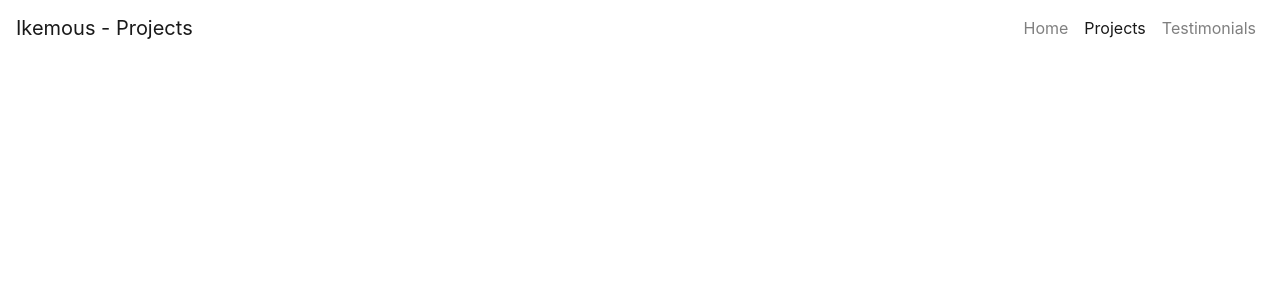
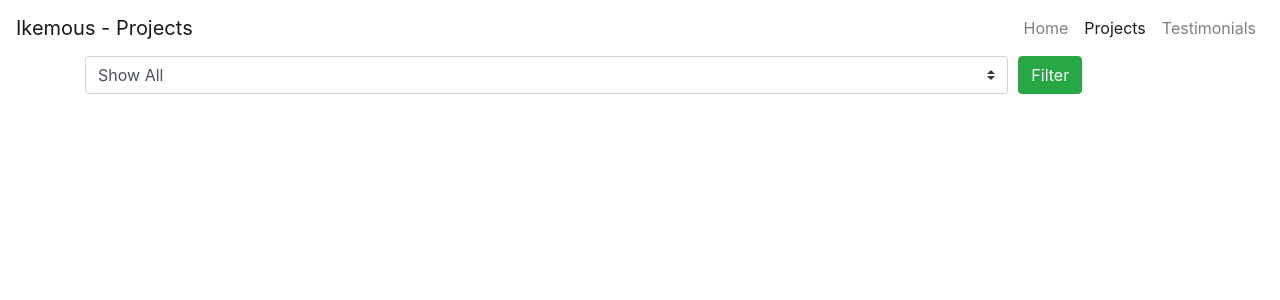
Before and after one commit to ikemous/portfolio, a React (Create React App) app in the folder client/: page /projects in a window 1280 px wide. Shown: the top 300 px of the page. Built offline with nearby package versions, Linux system fonts and the light colour scheme.

Commit message:
added filter button for projects to show

```diff
--- /dev/null
+++ b/client/src/components/FilterProjectsForm.tsx
@@ -0,0 +1,29 @@
+import React from "react";
+import options from "../utils/options";
+import { Form, Button, Col } from "react-bootstrap";
+
+interface Option {
+    key: string,
+    value: string,
+    text: string
+}
+function FilterProjectsForm() {
+    return (
+        <Form>
+            <Form className="align-items-center">
+                <Form.Row>
+                    <Col xs={10}>
+                        <Form.Control id="selection" as="select" custom>
+                            {options.map((option:Option) => <option key={option.key} value={option.value}>{option.text}</option>)}
+                        </Form.Control>
+                    </Col>
+                    <Col xs={2}>
+                        <Button variant="success">Filter</Button>
+                    </Col>
+                </Form.Row>
+            </Form>
+        </Form>
+    );
+};
+
+export default FilterProjectsForm;
--- a/client/src/pages/ProjectPage.tsx
+++ b/client/src/pages/ProjectPage.tsx
@@ -1,9 +1,12 @@
 import React from "react";
+import { Container, Row } from "react-bootstrap";
+import FilterProjectsForm from "../components/FilterProjectsForm";
 
 function ProjectPage() {
     return (
-        <>
-        </>
+        <Container>
+            <FilterProjectsForm />
+        </Container>
     );
 };
 
--- /dev/null
+++ b/client/src/utils/options.tsx
@@ -0,0 +1,18 @@
+
+const options:{key: string, text: string, value:string}[] = [
+    { key: 'All', text: 'Show All', value: '' },
+    { key: 'React', text: 'React', value: 'React' },
+    { key: 'CSS', text: 'CSS', value: 'CSS' },
+    { key: 'HTML', text: 'HTML', value: 'HTML' },
+    { key: 'JavaScript', text: 'Javascript', value: 'Javascript' },
+    { key: 'Node', text: 'Node', value: 'Node' },
+    { key: 'MySQL', text: 'MySQL', value: 'MySQL' },
+    { key: 'MongoDB', text: 'MongoDB', value: 'MongoDB' },
+    { key: 'Handlebars', text: 'Handlebars', value: 'Handlebars' },
+    { key: 'Project', text: 'Group Project', value: 'Project' },
+    { key: 'API', text: 'API', value: 'API'},
+    { key: 'Typescript', text: 'Typescript', value: 'Typescript'},
+    { key: 'Redux', text: 'Redux', value: 'Redux'},
+];
+
+export default options;
```
